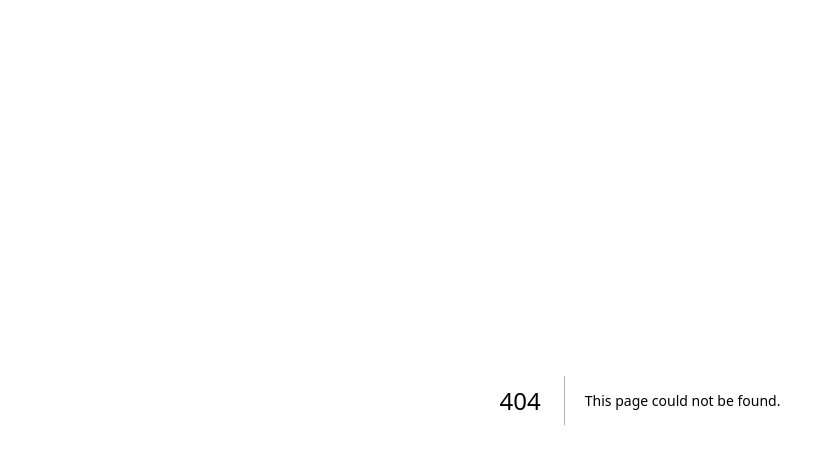
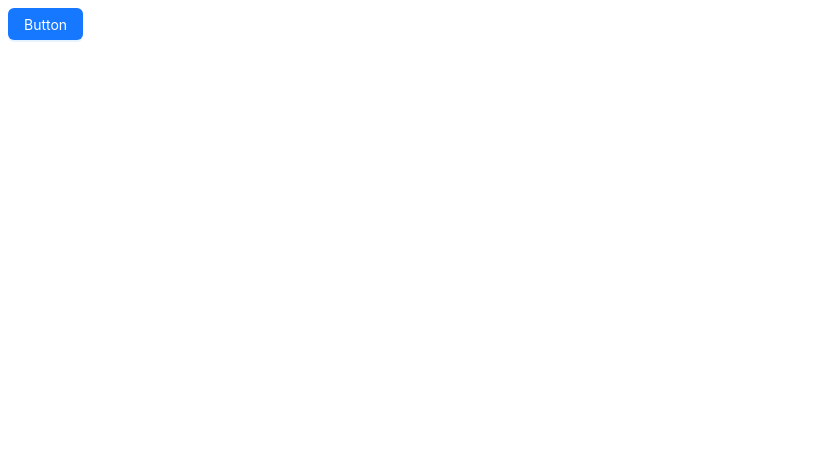
Before and after one commit to IAMSBLOL/next-cli, a Next.js app: page /views/antd in a window 1280 px wide. Before the commit this address had no page. Shown: the top 464 px of the page, without its empty margins (0-835 px from the left). Built offline with nearby package versions, Linux system fonts and the light colour scheme.

Commit message:
init antd

```diff
--- a/app/layout.tsx
+++ b/app/layout.tsx
@@ -1,21 +1,26 @@
-import type { Metadata } from 'next'
-import { Inter } from 'next/font/google'
-import StyledJsxRegistry from './registry'
-const inter = Inter({ subsets: ['latin'] })
+import type { Metadata } from 'next';
+import { Inter } from 'next/font/google';
+import StyledJsxRegistry from './registry';
+import StyledComponentsRegistry from '@/lib/AntdRegistry';
+const inter = Inter({ subsets: ['latin'] });
 
 export const metadata: Metadata = {
   title: 'Create Next App',
   description: 'Generated by create next app',
-}
+};
 
 export default function RootLayout ({
   children,
 }: {
-  children: React.ReactNode
+  children: React.ReactNode;
 }) {
   return (
     <html lang="en">
-      <body className={inter.className}> <StyledJsxRegistry>{children}</StyledJsxRegistry></body>
+      <body className={inter.className}>
+        <StyledComponentsRegistry>
+          <StyledJsxRegistry>{children}</StyledJsxRegistry>
+        </StyledComponentsRegistry>
+      </body>
     </html>
-  )
+  );
 }
--- /dev/null
+++ b/app/views/antd/page.tsx
@@ -0,0 +1,12 @@
+'use client'
+
+import React from 'react';
+import { Button } from 'antd';
+
+const HomePage = () => (
+  <div className="App">
+    <Button type="primary">Button</Button>
+  </div>
+);
+
+export default HomePage;
--- /dev/null
+++ b/lib/AntdRegistry.tsx
@@ -0,0 +1,16 @@
+'use client';
+
+import React from 'react';
+import { createCache, extractStyle, StyleProvider } from '@ant-design/cssinjs';
+import type Entity from '@ant-design/cssinjs/es/Cache';
+import { useServerInsertedHTML } from 'next/navigation';
+
+const StyledComponentsRegistry = ({ children }: React.PropsWithChildren) => {
+  const cache = React.useMemo<Entity>(() => createCache(), []);
+  useServerInsertedHTML(() => (
+    <style id="antd" dangerouslySetInnerHTML={{ __html: extractStyle(cache, true) }} />
+  ));
+  return <StyleProvider cache={cache}>{children}</StyleProvider>;
+};
+
+export default StyledComponentsRegistry;
--- a/package.json
+++ b/package.json
@@ -10,11 +10,13 @@
     "analyze": "cross-env ANALYZE=true next build"
   },
   "dependencies": {
+    "@ant-design/cssinjs": "^1.17.2",
     "@mdx-js/loader": "^2.3.0",
     "@mdx-js/react": "^2.3.0",
     "@next/bundle-analyzer": "^13.5.6",
     "@next/mdx": "^13.5.5",
     "@types/mdx": "^2.0.8",
+    "antd": "^5.10.2",
     "cross-env": "^7.0.3",
     "next": "13.5.5",
     "next-mdx-remote": "^4.4.1",
```
Also changed, not shown: 1 other file (tests, documents, lock files or other folders).
